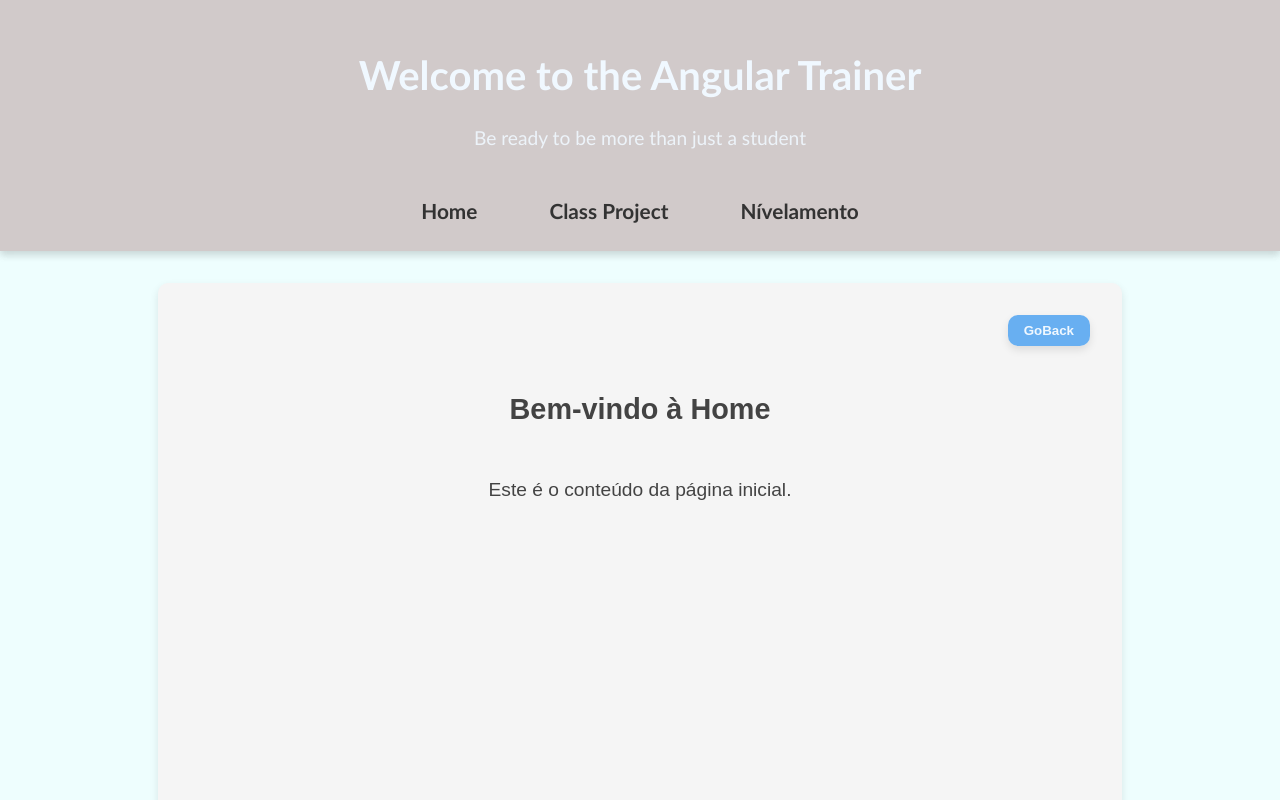
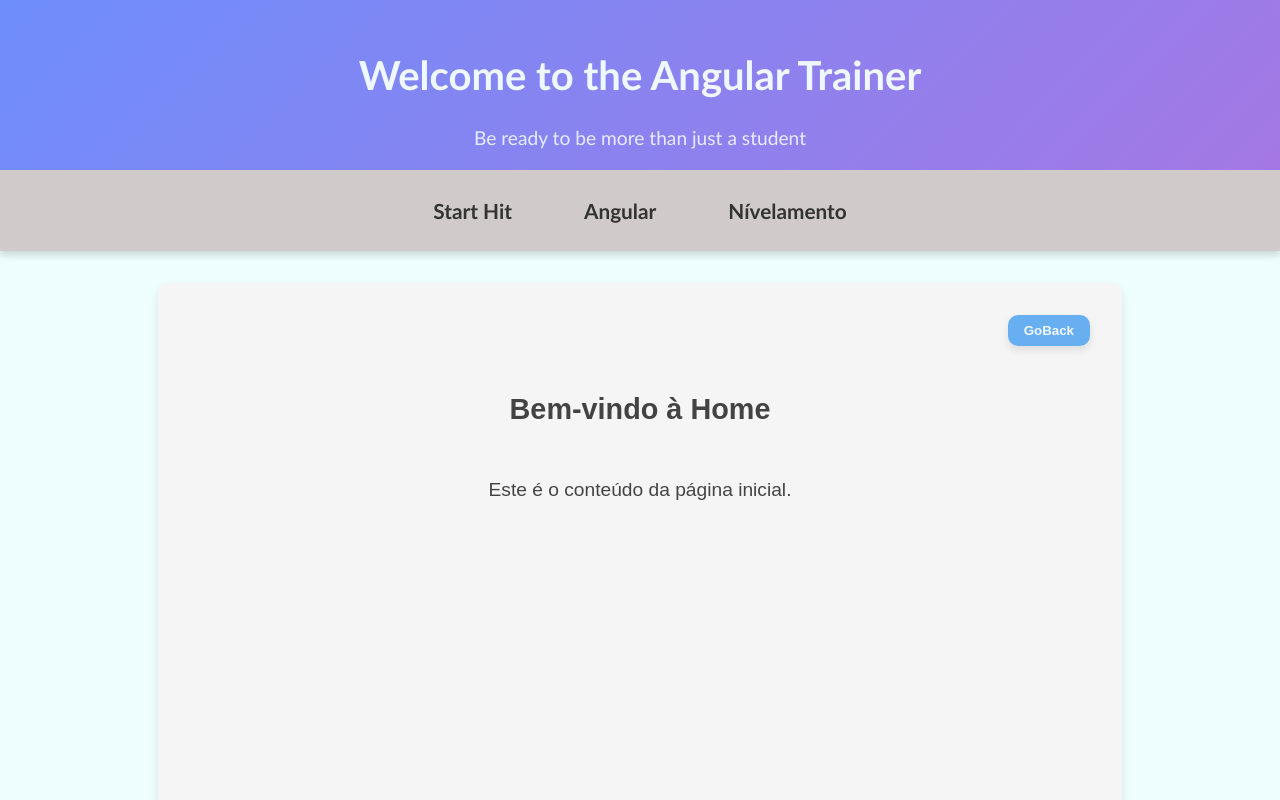
Before and after one commit to LeoViolet/starting-class-hit, an Angular app in the folder starting/: page /hit in a window 1280 px wide. Shown: the top 800 px of the page. Built offline with nearby package versions, Linux system fonts and the light colour scheme.

Commit message:
Inicio da Aula 07

```diff
--- a/starting/src/app/components/body/header/header.component.css
+++ b/starting/src/app/components/body/header/header.component.css
@@ -13,9 +13,9 @@
 .local-header {
     position: relative;
     width: 100%;
-    background-color: var(--background-color-header);
     color: var(--text-color-light);
     box-shadow: var(--shadow);
+    background: var(--background-color-header);
 }
 
 .local-header-content {
--- a/starting/src/app/components/body/header/header.component.html
+++ b/starting/src/app/components/body/header/header.component.html
@@ -6,12 +6,17 @@
     </div>
 
     <nav class="nav-content">
+
+    <div class="nav-item has-expandable">
+        <a routerLink="/hit/starting" class="logo-link">Start Hit</a>
+        <div class="submenu">
+          <a routerLink="/hit" class="submenu-link">Home</a>
+          <a routerLink="/hit/project"  class="submenu-link">Project</a>
+        </div>
+    </div>
+
       <div class="nav-item">
-        <a routerLink="/hit" class="logo-link">Home</a>
-      </div>
-
-      <div class="nav-item has-expandable">
-        <a routerLink="/hit/project" class="logo-link">Class Project</a>
+        <a routerLink="/hit" class="logo-link">Angular</a>
       </div>
 
       <div class="nav-item has-expandable">
```
